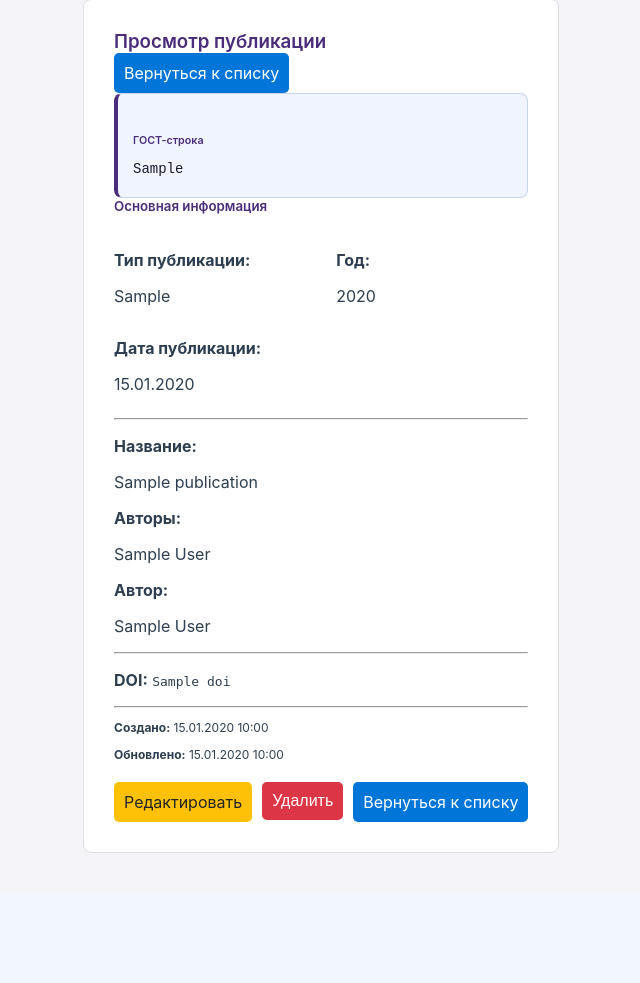
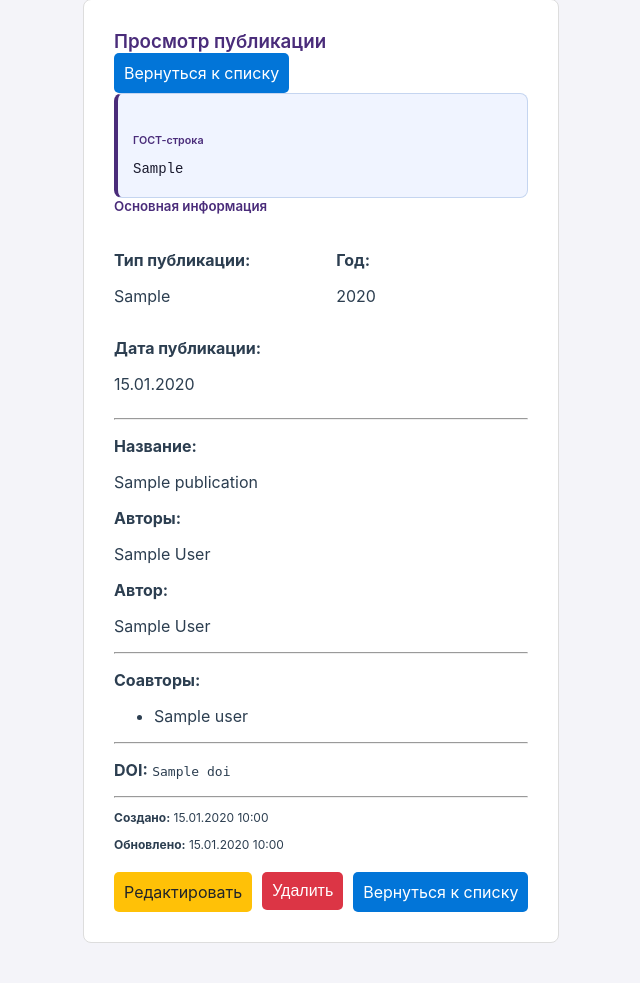
Before and after one commit to l27001/departmentportal, a Flask app: template templates/rating/publication_view.html in a window 1280 px wide. Shown: the part 103-1086 px from the top of the page, without its empty margins (77-717 px from the left). Before the commit the page ends 956 px from the top, so only its background shows below. Run offline with Flask 3, Linux system fonts and the light colour scheme; the template is opened without the code that fills it: most values are stand-ins (such as "Sample title", 1, 10 or a date in 2020).

Commit message:
+разделение просмотра рейтингов по ролям +таблица с сооавторами в публикации

```diff
--- a/forms/rating.py
+++ b/forms/rating.py
@@ -1,5 +1,5 @@
 from flask_wtf import FlaskForm
-from wtforms import StringField, TextAreaField, SelectField, DateField, IntegerField, SubmitField, URLField, BooleanField
+from wtforms import StringField, TextAreaField, SelectField, SelectMultipleField, DateField, IntegerField, SubmitField, URLField, BooleanField
 from wtforms.validators import DataRequired, Optional, Length
 
 AWARD_LEVELS = [
@@ -97,6 +97,13 @@ class PublicationForm(FlaskForm):
     newspaper_name = StringField('Название газеты', validators=[Optional(), Length(max=255)])
     newspaper_date = StringField('Дата выхода газеты (ДД.ММ)', validators=[Optional(), Length(max=20)])
 
+    coauthor_ids = SelectMultipleField(
+        'Соавторы',
+        choices=[],
+        validators=[Optional()],
+        render_kw={'class': 'form-select', 'size': 5}
+    )
+
     submit = SubmitField('Сохранить')
 
 class ConferenceForm(FlaskForm):
--- a/routes/rating.py
+++ b/routes/rating.py
@@ -1,10 +1,12 @@
 from flask import Blueprint, render_template, redirect, url_for, flash, request, send_file, jsonify
 from flask_jwt_extended import jwt_required, get_jwt_identity
 from extensions import db
+from decorators.roles import roles_required
 from models.user import User
-from models.award import Award, Book, JournalArticle, CollectionArticle, Dissertation, Abstract, Internet, NewspaperArticle, Conference, Training, RatingTemplate
+from models.award import Award, Book, JournalArticle, CollectionArticle, Dissertation, Abstract, Internet, NewspaperArticle, Conference, Training, RatingTemplate, EntityCoauthor
 from forms.rating import AwardForm, PublicationForm, ConferenceForm, TrainingForm, SearchFilterForm
 from sqlalchemy import or_
+from wtforms.validators import Optional
 from datetime import datetime, timedelta, date
 from io import BytesIO
 from openpyxl import Workbook
@@ -78,17 +80,31 @@ PUB_TYPE_LABELS = {
 
 rating_bp = Blueprint('rating', __name__, url_prefix='/rating')
 
+
+def filter_by_role(model, user, coauthor_entity_type=None):
+    if user.role.name == 'Руководитель':
+        return True
+    if coauthor_entity_type:
+        coauthor_ids = [
+            c.entity_id for c in EntityCoauthor.query.filter_by(
+                entity_type=coauthor_entity_type, user_id=user.id
+            ).all()
+        ]
+        return or_(model.user_id == user.id, model.id.in_(coauthor_ids))
+    return model.user_id == user.id
+
+
 # ==================== AWARDS ====================
 
 @rating_bp.route('/awards')
 @jwt_required()
 def awards_list():
     user_id = get_jwt_identity()
-    User.query.get_or_404(user_id)
+    user = User.query.get_or_404(user_id)
     search_form = SearchFilterForm()
     page = request.args.get('page', 1, type=int)
 
-    query = Award.query.filter_by(user_id=user_id, status='active')
+    query = Award.query.filter(filter_by_role(Award, user)).filter(Award.status == 'active')
 
     search_query = request.args.get('search_query', '')
     if search_query:
@@ -190,7 +206,7 @@ def delete_award(award_id):
 @jwt_required()
 def publications_list():
     user_id = get_jwt_identity()
-    User.query.get_or_404(user_id)
+    user = User.query.get_or_404(user_id)
     search_form = SearchFilterForm()
     page = request.args.get('page', 1, type=int)
 
@@ -204,8 +220,12 @@ def publications_list():
 
     models_to_query = list(PUB_MODELS.values()) if not pub_type else [PUB_MODELS[pub_type]]
 
+    # map model class to entity_type string for coauthors
+    pub_type_map = {v: k for k, v in PUB_MODELS.items()}
+
     for model in models_to_query:
-        query = model.query.filter_by(user_id=user_id)
+        entity_type = pub_type_map[model]
+        query = model.query.filter(filter_by_role(model, user, coauthor_entity_type=entity_type))
 
         if search_query:
             author_fields = []
@@ -302,10 +322,20 @@ def publications_list():
 
     publications = PaginatedResult(paginated, total, page, per_page)
 
+    coauthors_map = {}
+    pub_type_lookup = {v: k for k, v in PUB_MODELS.items()}
+    for pub in paginated:
+        ptype = pub_type_lookup.get(type(pub))
+        if ptype:
+            coauthors = EntityCoauthor.query.filter_by(entity_type=ptype, entity_id=pub.id).all()
+            if coauthors:
+                coauthors_map[(type(pub).__tablename__, pub.id)] = [c.user for c in coauthors]
+
     return render_template(
         'rating/publications.html',
         publications=publications,
         search_form=search_form,
+        coauthors_map=coauthors_map,
     )
 
 @rating_bp.route('/publications/preview', methods=['POST'])
@@ -400,6 +430,8 @@ def preview_publication():
 def add_publication():
     user_id = get_jwt_identity()
     form = PublicationForm()
+    users = User.query.join(User.role).filter(User.is_active == True, User.id != user_id, db.text("roles.name != 'Руководитель'")).order_by(User.name).all()
+    form.coauthor_ids.choices = [(str(u.id), f'{u.name} ({u.email})') for u in users]
     if form.validate_on_submit():
         pub_type = form.publication_type.data
         model = PUB_MODELS.get(pub_type)
@@ -437,11 +469,22 @@ def add_publication():
 
         pub.gost_string = generate_gost_string(pub)
         db.session.add(pub)
+        db.session.flush()
+
+        coauthor_ids = form.coauthor_ids.data or []
+        for coauthor_id in coauthor_ids:
+            coauthor_id = int(coauthor_id)
+            if coauthor_id != user_id:
+                db.session.add(EntityCoauthor(
+                    entity_type=pub_type,
+                    entity_id=pub.id,
+                    user_id=coauthor_id,
+                ))
         db.session.commit()
         flash('Публикация добавлена!', 'success')
         return redirect(url_for('rating.publications_list'))
 
-    return render_template('rating/publication_form.html', form=form, title='Добавить публикацию')
+    return render_template('rating/publication_form.html', form=form, title='Добавить публикацию', users=users)
 
 
 @rating_bp.route('/publications/<int:pub_id>/edit', methods=['GET', 'POST'])
@@ -465,6 +508,8 @@ def edit_publication(pub_id):
         form_pub_type = 'book'
 
     form = PublicationForm()
+    users_list = User.query.join(User.role).filter(User.is_active == True, User.id != user_id, db.text("roles.name != 'Руководитель'")).order_by(User.name).all()
+    form.coauthor_ids.choices = [(str(u.id), f'{u.name} ({u.email})') for u in users_list]
     if form.validate_on_submit():
         pub_date = form.publication_date.data if form.publication_date.data else None
 
@@ -509,16 +554,29 @@ def edit_publication(pub_id):
             pub_record.newspaper_date = form.newspaper_date.data
 
         pub_record.gost_string = generate_gost_string(pub_record)
+
+        EntityCoauthor.query.filter_by(entity_type=form_pub_type, entity_id=pub_record.id).delete()
+        coauthor_ids = form.coauthor_ids.data or []
+        for coauthor_id in coauthor_ids:
+            coauthor_id = int(coauthor_id)
+            if coauthor_id != user_id:
+                db.session.add(EntityCoauthor(
+                    entity_type=form_pub_type,
+                    entity_id=pub_record.id,
+                    user_id=coauthor_id,
+                ))
         db.session.commit()
         flash('Публикация обновлена!', 'success')
         return redirect(url_for('rating.publications_list'))
 
-    elif request.method == 'GET':
+    if request.method == 'GET':
         form.publication_type.data = form_pub_type
         form.title.data = pub_record.title
         form.year.data = pub_record.year
         form.publication_date.data = pub_record.publication_date
         form.doi.data = pub_record.doi
+        existing_coauthors = EntityCoauthor.query.filter_by(entity_type=form_pub_type, entity_id=pub_record.id).all()
+        form.coauthor_ids.data = [str(c.user_id) for c in existing_coauthors]
         if hasattr(pub_record, 'authors'):
             form.authors.data = pub_record.authors
         if hasattr(pub_record, 'author_single'):
@@ -554,7 +612,7 @@ def edit_publication(pub_id):
         if hasattr(pub_record, 'newspaper_date'):
             form.newspaper_date.data = pub_record.newspaper_date
 
-    return render_template('rating/publication_form.html', form=form, title='Редактировать публикацию', publication=pub_record, pub_type_label=PUB_TYPE_LABELS.get(form_pub_type, form_pub_type))
+    return render_template('rating/publication_form.html', form=form, title='Редактировать публикацию', publication=pub_record, pub_type_label=PUB_TYPE_LABELS.get(form_pub_type, form_pub_type), users=users_list)
 
 
 def _get_publication_by_id(pub_id, pub_type=None):
@@ -571,6 +629,36 @@ def _get_publication_by_id(pub_id, pub_type=None):
 @jwt_required()
 def view_publication(pub_id):
     user_id = get_jwt_identity()
+    user = User.query.get_or_404(user_id)
+    pub_type = request.args.get('pub_type', '')
+    publication = _get_publication_by_id(pub_id, pub_type)
+    if not publication:
+        flash('Публикация не найдена', 'danger')
+        return redirect(url_for('rating.publications_list'))
+
+    is_owner = publication.user_id == user_id
+    if user.role.name != 'Руководитель' and not is_owner:
+        coauthor_ids = [c.user_id for c in EntityCoauthor.query.filter_by(
+            entity_type=pub_type, entity_id=publication.id
+        ).all()]
+        if user_id not in coauthor_ids:
+            flash('У вас нет доступа', 'danger')
+            return redirect(url_for('rating.publications_list'))
+
+    pub_type_key = None
+    for key, model in PUB_MODELS.items():
+        if isinstance(publication, model):
+            pub_type_key = key
+            break
+
+    coauthors = EntityCoauthor.query.filter_by(entity_type=pub_type_key, entity_id=publication.id).all()
+    return render_template('rating/publication_view.html', publication=publication, pub_type_key=pub_type_key, coauthors=coauthors)
+
+
+@rating_bp.route('/publications/<int:pub_id>/delete', methods=['POST'])
+@jwt_required()
+def delete_publication(pub_id):
+    user_id = get_jwt_identity()
     pub_type = request.args.get('pub_type', '')
     publication = _get_publication_by_id(pub_id, pub_type)
     if not publication:
@@ -580,28 +668,6 @@ def view_publication(pub_id):
         flash('У вас нет доступа', 'danger')
         return redirect(url_for('rating.publications_list'))
 
-    pub_type_key = None
-    for key, model in PUB_MODELS.items():
-        if isinstance(publication, model):
-            pub_type_key = key
-            break
-
-    return render_template('rating/publication_view.html', publication=publication, pub_type_key=pub_type_key)
-
-
-@rating_bp.route('/publications/<int:pub_id>/delete', methods=['POST'])
-@jwt_required()
-def delete_publication(pub_id):
-    user_id = get_jwt_identity()
-    pub_type = request.args.get('pub_type', '')
-    publication = _get_publication_by_id(pub_id, pub_type)
-    if not publication:
-        flash('Публикация не найдена', 'danger')
-        return redirect(url_for('rating.publications_list'))
-    if publication.user_id != user_id:
-        flash('У вас нет доступа', 'danger')
-        return redirect(url_for('rating.publications_list'))
-
     db.session.delete(publication)
     db.session.commit()
     flash('Публикация удалена!', 'success')
@@ -614,11 +680,11 @@ def delete_publication(pub_id):
 @jwt_required()
 def conferences_list():
     user_id = get_jwt_identity()
-    User.query.get_or_404(user_id)
+    user = User.query.get_or_404(user_id)
     search_form = SearchFilterForm()
     page = request.args.get('page', 1, type=int)
 
-    query = Conference.query.filter_by(user_id=user_id, status='active')
+    query = Conference.query.filter(filter_by_role(Conference, user)).filter(Conference.status == 'active')
 
     search_query = request.args.get('search_query', '')
     if search_query:
@@ -727,11 +793,11 @@ def delete_conference(conf_id):
 @jwt_required()
 def trainings_list():
     user_id = get_jwt_identity()
-    User.query.get_or_404(user_id)
+    user = User.query.get_or_404(user_id)
     search_form = SearchFilterForm()
     page = request.args.get('page', 1, type=int)
 
-    query = Training.query.filter_by(user_id=user_id, status='active')
+    query = Training.query.filter(filter_by_role(Training, user)).filter(Training.status == 'active')
 
     search_query = request.args.get('search_query', '')
     if search_query:
@@ -876,6 +942,7 @@ def api_list_templates():
 
 @rating_bp.route('/publications/api/templates', methods=['POST'])
 @jwt_required()
+@roles_required('Руководитель')
 def api_save_template():
     data = request.get_json()
     if not data or not data.get('name') or not data.get('entity_type'):
@@ -906,6 +973,7 @@ def api_get_template(template_id):
 
 @rating_bp.route('/publications/api/templates/<int:template_id>', methods=['PUT'])
 @jwt_required()
+@roles_required('Руководитель')
 def api_update_template(template_id):
     template = RatingTemplate.query.get_or_404(template_id)
     data = request.get_json()
@@ -921,6 +989,7 @@ def api_update_template(template_id):
 
 @rating_bp.route('/publications/api/templates/<int:template_id>', methods=['DELETE', 'POST'])
 @jwt_required()
+@roles_required('Руководитель')
 def api_delete_template(template_id):
     if request.method == 'POST' and request.form.get('_method') != 'DELETE':
         if not request.is_json:
@@ -936,6 +1005,7 @@ def api_delete_template(template_id):
 
 @rating_bp.route('/templates/create', methods=['GET', 'POST'])
 @jwt_required()
+@roles_required('Руководитель')
 def create_template():
     entity_type = request.args.get('entity_type', 'award')
     sub_type = request.args.get('sub_type', '')
@@ -983,19 +1053,25 @@ def create_template():
             flash('Шаблон «{}» сохранён!'.format(template.name), 'success')
             return redirect(url_for('rating.templates_list'))
 
+    users = User.query.join(User.role).filter(User.is_active == True, db.text("roles.name != 'Руководитель'")).order_by(User.name).all()
+    current_user_id = get_jwt_identity()
     return render_template(tmpl,
         form=form,
         title='Создать шаблон — {}'.format(ENTITY_TYPE_CHOICES.get(entity_type, entity_type)),
         template_mode=True,
         cancel_url=url_for('rating.templates_list'),
-        entity_type=entity_type)
+        entity_type=entity_type,
+        users=users,
+        current_user_id=current_user_id)
 
 
 @rating_bp.route('/templates')
 @jwt_required()
 def templates_list():
+    user_id = get_jwt_identity()
+    user = User.query.get_or_404(user_id)
     templates = RatingTemplate.query.order_by(RatingTemplate.updated_at.desc()).all()
-    return render_template('rating/templates.html', templates=templates, entity_labels=ENTITY_TYPE_CHOICES)
+    return render_template('rating/templates.html', templates=templates, entity_labels=ENTITY_TYPE_CHOICES, role=user.role)
 
 
 """Экспорт в Excel"""
--- a/templates/rating/publication_view.html
+++ b/templates/rating/publication_view.html
@@ -278,6 +278,18 @@
             {% endif %}
             {% endif %}
 
+            {% if coauthors is defined and coauthors %}
+            <hr>
+            <div class="mb-3">
+                <p><strong>Соавторы:</strong></p>
+                <ul>
+                    {% for c in coauthors %}
+                    <li>{{ c.user.name }}</li>
+                    {% endfor %}
+                </ul>
+            </div>
+            {% endif %}
+
             {% if publication.doi %}
             <hr>
             <div class="mb-3">
--- a/templates/rating/publications.html
+++ b/templates/rating/publications.html
@@ -148,6 +148,10 @@
                                 {% endif %}
                                 {% if pub.author_single %}
                                 <span class="meta-item">👤 {{ pub.author_single }}</span>
+                                {% endif %}
+                                {% set co = coauthors_map.get((pub.__tablename__, pub.id), []) %}
+                                {% if co %}
+                                <span class="meta-item">✏️ Соавторы: {{ co | map(attribute='name') | join(', ') }}</span>
                                 {% endif %}
                             </div>
                         </div>
--- a/templates/rating/templates.html
+++ b/templates/rating/templates.html
@@ -20,12 +20,14 @@
         <div class="rating-main-card">
             <div class="rating-header">
                 <h3>Шаблоны</h3>
+                {% if role.name == 'Руководитель' %}
                 <div class="d-flex gap-2">
                     <a href="{{ url_for('rating.create_template', entity_type='publication') }}" class="btn btn-sm btn-outline-primary">Создать шаблон публикации</a>
                     <a href="{{ url_for('rating.create_template', entity_type='award') }}" class="btn btn-sm btn-outline-primary">Создать шаблон награды</a>
                     <a href="{{ url_for('rating.create_template', entity_type='conference') }}" class="btn btn-sm btn-outline-primary">Создать шаблон конференции</a>
                     <a href="{{ url_for('rating.create_template', entity_type='training') }}" class="btn btn-sm btn-outline-primary">Создать шаблон обучения</a>
                 </div>
+                {% endif %}
             </div>
 
             {% if templates %}
@@ -48,10 +50,14 @@
                             <td>{{ t.sub_type if t.sub_type else '—' }}</td>
                             <td>{{ t.created_at.strftime('%d.%m.%Y %H:%M') }}</td>
                             <td>
+                                {% if role.name == 'Руководитель' %}
                                 <form method="POST" action="{{ url_for('rating.api_delete_template', template_id=t.id) }}" style="display:inline;" onsubmit="return confirm('Удалить шаблон «{{ t.name }}»?')">
                                     <input type="hidden" name="_method" value="DELETE">
                                     <button type="submit" class="btn btn-sm btn-outline-danger">Удалить</button>
                                 </form>
+                                {% else %}
+                                <span class="text-muted" style="font-size:13px;">—</span>
+                                {% endif %}
                             </td>
                         </tr>
                         {% endfor %}
```
Also changed, not shown: migrations/versions/76e98acda964_initial.py (added, +38 -0 lines), migrations/versions/b5afe9b60f32_add_entity_coauthors_remove_rating_.py (added, +48 -0 lines), models/award.py (+17 -0 lines), templates/rating/publication_form.html (+9 -0 lines).
